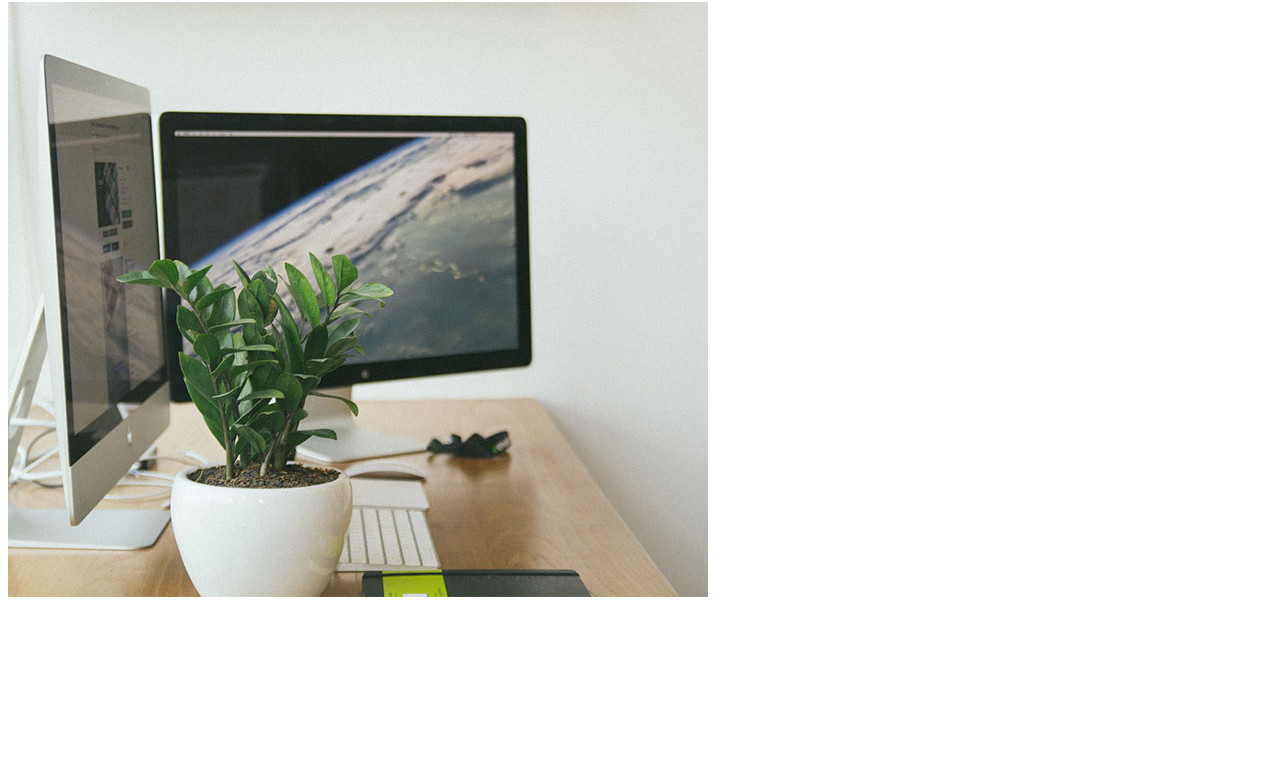
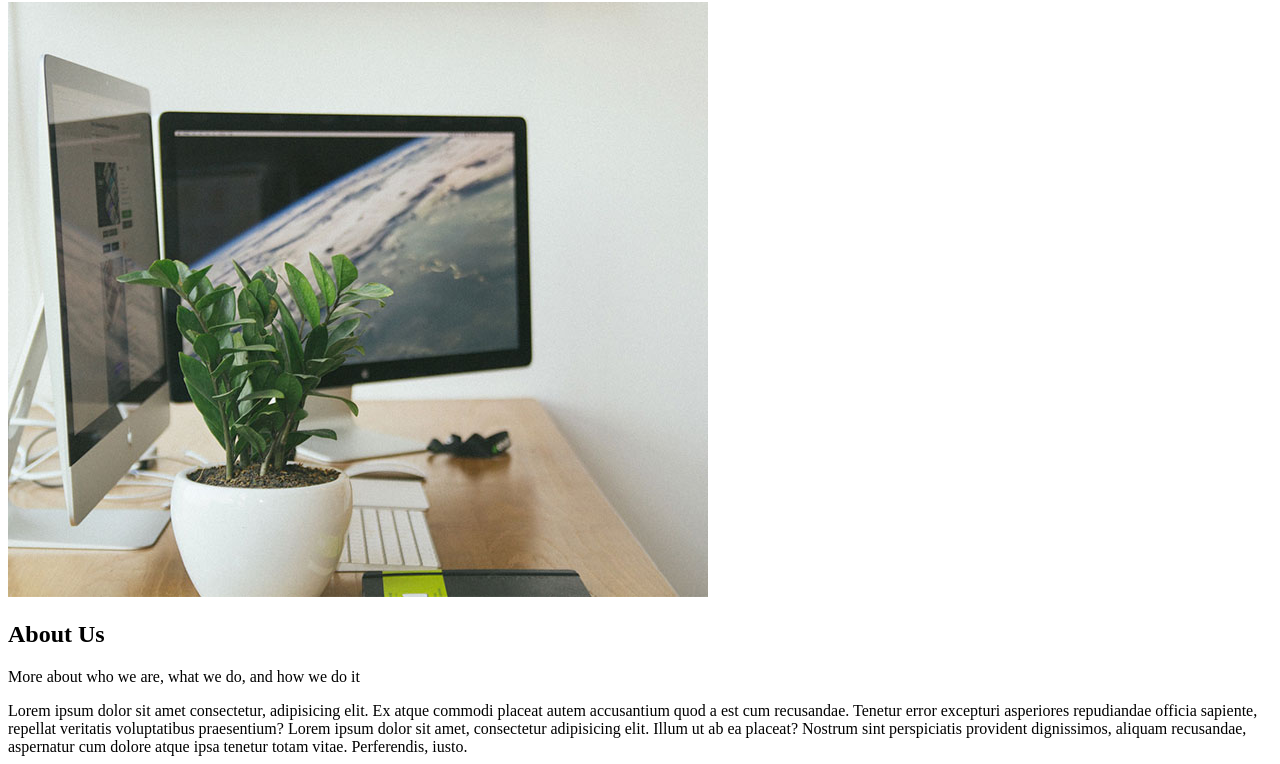
Before and after one commit to widzthedvloper/portfolioWJQ, a website: page index.html in a window 1280 px wide. Shown: the part 3757-4521 px from the top of the page. Before the commit the page ends 4366 px from the top, so only its background shows below. Drawn offline with Linux system fonts and the light colour scheme.

Commit message:
Markup the about session

```diff
--- a/index.html
+++ b/index.html
@@ -120,6 +120,24 @@
                 </div>
             </div>
         </section>
+
+        <!-- about section -->
+        <section class="about" id="about">
+            <div class="container">
+                <div class="title">
+                    <h2>About Us</h2>
+                    <p>More about who we are, what we do, and how we do it</p>
+                </div>
+                <div class="about-text">Lorem ipsum dolor sit amet consectetur,
+                    adipisicing elit. Ex atque commodi placeat autem accusantium
+                    quod a est cum recusandae. Tenetur error excepturi asperiores
+                    repudiandae officia sapiente, repellat veritatis voluptatibus
+                    praesentium? Lorem ipsum dolor sit amet, consectetur adipisicing
+                    elit. Illum ut ab ea placeat? Nostrum sint perspiciatis
+                    provident dignissimos, aliquam recusandae, aspernatur cum dolore
+                    atque ipsa tenetur totam vitae. Perferendis, iusto.</div>
+            </div>
+        </section>
     </main>
 </body>
 </html>
```
